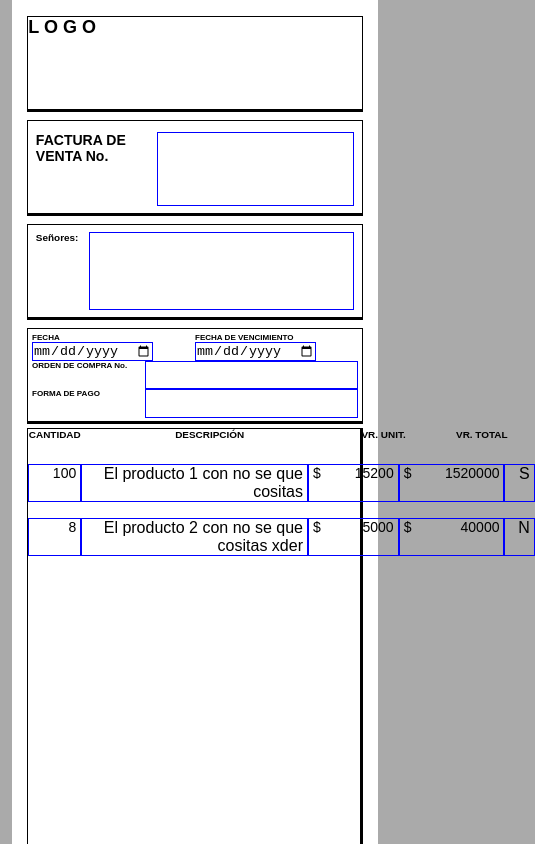
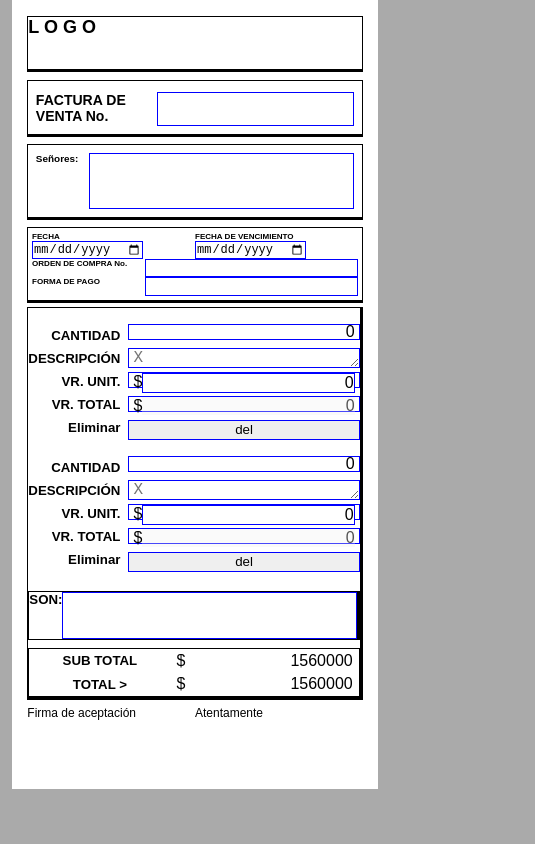
Before and after one commit to jhnemogap/invoiceJHNS_01, a website built with Parcel: page index.html in a window 390 px wide. Shown: the top 844 px of the page, 535 px wide, since content can reach past the window. Built offline with nearby package versions, Linux system fonts and the light colour scheme.

Commit message:
Finish main HTML and CSS

```diff
--- a/index.html
+++ b/index.html
@@ -24,7 +24,7 @@
           <input
             class="header-item__bill-numb"
             type="number"
-            min="0001"
+            min="1"
             max="9999"
             size="4"
             maxlength="4"
@@ -83,6 +83,7 @@
             <h5>DESCRIPCIÓN</h5>
             <h5>VR. UNIT.</h5>
             <h5>VR. TOTAL</h5>
+            <h5>Del</h5>
           </div>
 
           <div id="products" class="products">
@@ -91,11 +92,28 @@
         </section>
 
         <section class="price-container">
-          SON: y Precio
+          <div class="price-inText-container">
+            <h5 class="noPrint">SON:</h5>
+            <textarea
+              class="price-inText"
+              rows="2"
+              spellcheck="true"
+            ></textarea>
+          </div>
+
+          <div class="price-inNumber-container">
+            <h5 class="noPrint">SUB TOTAL</h5>
+            <p id="price-subTotal" class="price-subTotal">
+              <span>$</span>
+            </p>
+
+            <h5 class="noPrint">TOTAL ></h5>
+            <p id="price-total" class="price-total"><span>$</span></p>
+          </div>
         </section>
       </main>
 
-      <footer class="footer">
+      <footer class="footer noPrint">
         <div class="accept-container">
           Firma de aceptación
         </div>
--- a/src/index.js
+++ b/src/index.js
@@ -1,25 +1,66 @@
 let $products = document.getElementById('products');
+let $priceSubTotal = document.getElementById('price-subTotal');
+let $priceTotal = document.getElementById('price-total');
+const templateProduct = () => `
+<div class="products-attributes-noDisplay noPrint">
+  <h5>CANTIDAD</h5>
+  <h5>DESCRIPCIÓN</h5>
+  <h5>VR. UNIT.</h5>
+  <h5>VR. TOTAL</h5>
+  <h5>Eliminar</h5>
+</div>
+
+<input
+  type="number"
+  value="0"
+  min="1"
+  class="product-attribute product-amount"
+/>
+
+<textarea
+  placeholder="X"
+  class="product-attribute product-descript"
+  wrap="hard"
+  cols="52"
+  rows="1"
+  spellcheck="true"
+></textarea>
+
+<div class="product-attribute product-vr-unit">
+  <span class="currency-symbol">$</span>
+  <input
+    type="number"
+    value="0"
+    min="1"
+    class="product-value"
+  />
+</div>
+
+<div class="product-attribute product-vr-total">
+  <span>$</span>
+  <input
+    type="number"
+    value="0"
+    min="1"
+    disabled
+    class="product-value"
+  />
+</div>
+
+<button class="product-attribute noPrint">del</button>
+`;
 
 let newProduct = document.createElement('article');
 newProduct.setAttribute('id', 'product-0');
 newProduct.classList.add('product');
-newProduct.innerHTML = `
-    <p class="product__amount">100</p>
-    <p class="product__descrip">El producto 1 con no se que cositas</p>
-    <p class="product__vr-unit"><span>$</span>15200</p>
-    <p class="product__vr-total"><span>$</span>1520000</p>
-    <p class="noPrint">S</p>
-  `;
+newProduct.innerHTML = templateProduct();
 $products.appendChild(newProduct);
 
 newProduct = document.createElement('article');
 newProduct.setAttribute('id', 'product-1');
 newProduct.classList.add('product');
-newProduct.innerHTML = `
-    <p class="product__amount">8</p>
-    <p class="product__descrip">El producto 2 con no se que cositas xder</p>
-    <p class="product__vr-unit"><span>$</span>5000</p>
-    <p class="product__vr-total"><span>$</span>40000</p>
-    <p class="noPrint">N</p>
-  `;
+newProduct.innerHTML = templateProduct();
 $products.appendChild(newProduct);
+
+$priceSubTotal.append(`1560000`);
+$priceTotal.append(`1560000`);
--- a/src/styles.css
+++ b/src/styles.css
@@ -2,7 +2,9 @@
   --borderSingle1: 1px solid #000;
   --borderBottom1: 0.1cm solid #000;
   --borderInput: 1px solid #0000ff;
+  --fontSizeBase: 12px;
   --fontSizeProduct: 16px;
+  --productsGridTemplate: 1fr / 1.4cm 12.9cm 2.4cm 2.8cm 0.8cm;
 }
 
 *,
@@ -18,7 +20,7 @@
 
 body {
   font-family: sans-serif;
-  font-size: 12px;
+  font-size: var(--fontSizeBase);
   display: flex;
   justify-content: center;
   background-color: #aaa;
@@ -26,8 +28,22 @@ body {
 
 input,
 textarea {
+  font-size: var(--fontSizeProduct);
   border: var(--borderInput);
   outline: none;
+  resize: none;
+}
+
+/* Chrome, Safari, Edge, Opera */
+input::-webkit-outer-spin-button,
+input::-webkit-inner-spin-button {
+  -webkit-appearance: none;
+  margin: 0;
+}
+
+/* Firefox */
+input[type='number'] {
+  -moz-appearance: textfield;
 }
 
 #app {
@@ -69,7 +85,6 @@ textarea {
 }
 
 .header-item__sr-text {
-  resize: none;
   font-weight: bold;
 }
 
@@ -77,6 +92,10 @@ textarea {
   padding: 0.1cm;
   grid-template: repeat(3, 1fr) / repeat(2, 1fr);
   grid-gap: 0;
+}
+
+.header-item:nth-child(4) input {
+  font-size: var(--fontSizeBase);
 }
 
 .header-item__purchase-numb,
@@ -93,8 +112,8 @@ textarea {
   border-bottom: var(--borderBottom1);
   border-right: var(--borderBottom1);
   display: grid;
-  grid-template: 16.9cm 2.3cm / 1fr;
-  grid-gap: 0.2cm;
+  grid-template: 16.9cm 2.25cm / 1fr;
+  grid-gap: 0.2cm 0cm;
 }
 
 .products-container {
@@ -106,53 +125,102 @@ textarea {
   text-align: center;
   height: 0.5cm;
   display: grid;
-  grid-template-columns: 1.4cm minmax(6cm, 12.9cm) 2.4cm 2.8cm;
+  grid-template: var(--productsGridTemplate);
+}
+
+.products-attributes-noDisplay {
+  display: none;
 }
 
 .product {
   display: grid;
-  grid-template-columns: 1.4cm 12.9cm 2.4cm 2.8cm 0.8cm;
+  grid-template: var(--productsGridTemplate);
   font-size: var(--fontSizeProduct);
-  text-align: right;
   margin-top: 1em;
 }
 
-.product p {
+.product-attribute {
   padding: 0px 4px;
   border: var(--borderInput);
 }
 
-.product__amount,
-.product__vr-unit,
-.product__vr-total {
-  font-size: 0.875em;
+.product-descript {
+  resize: vertical;
+  padding-right: 10px;
+  min-height: 1.25em;
 }
 
-.product__vr-unit,
-.product__vr-total {
+.product-amount,
+.product-vr-unit,
+.product-vr-total {
+  text-align: right;
+  align-items: start;
+  height: 1em;
+}
+
+.product-vr-unit,
+.product-vr-total {
   display: flex;
   justify-content: space-between;
 }
 
-/*--- MEDIA QUERIES - Screen < 816px and print ---*/
-@media only screen and (max-width: 815.9px) {
-  #app {
-    width: 94%;
-    height: inherit;
-    padding: 4%;
-  }
-
-  .header {
-    display: grid;
-    grid-template: repeat(4, 1fr) / 1fr;
-    grid-gap: 0.2cm 0.2cm;
-  }
-
-  .product {
-    grid-template-columns: 1.4cm minmax(6cm, 12.9cm) 2.4cm 2.8cm 0.8cm;
-  }
+.product-value {
+  width: 100%;
+  text-align: right;
 }
 
+.product-vr-total .product-value {
+  border: 0;
+}
+
+.price-container {
+  display: grid;
+  grid-template: 1fr / 14.3cm 4.9cm;
+  grid-column-gap: 0.2cm;
+}
+
+.price-inText-container {
+  border: var(--borderSingle1);
+  border-right: var(--borderBottom1);
+  font-size: var(--fontSizeProduct);
+  display: grid;
+  grid-template: 1.25cm 1fr / 1fr 13cm;
+}
+
+.price-inText {
+  font-size: var(--fontSizeProduct);
+  padding: 0.4em 0.6em 0;
+}
+
+.price-inNumber-container {
+  border: var(--borderSingle1);
+  display: grid;
+  grid-template: 1fr 1fr / 0.75fr 1fr;
+  justify-items: center;
+  align-items: center;
+  font-size: var(--fontSizeProduct);
+}
+
+.price-subTotal,
+.price-total {
+  height: 100%;
+  width: 100%;
+  display: flex;
+  justify-content: space-between;
+  align-items: center;
+  padding: 0 6px 0;
+}
+
+/*---- F O O T E R -----*/
+.footer {
+  margin-top: 0.15cm;
+  display: grid;
+  grid-template: 1.8cm / 1fr 1fr;
+}
+
+/*-----------------------
+----- MEDIA QUERIES -----
+-------------------------*/
 @media print {
   :root {
     --borderSingle1: 1px solid #fff;
@@ -169,3 +237,62 @@ textarea {
     visibility: hidden;
   }
 }
+
+/* Screen < 816px */
+@media screen and (max-width: 815.9px) {
+  :root {
+    --productsGridTemplate: 1fr / 1.4cm minmax(6cm, 1fr) 2.4cm 2.8cm 0.8cm;
+  }
+
+  #app {
+    width: 94%;
+    height: inherit;
+    padding: 4%;
+  }
+
+  .header {
+    display: grid;
+    height: 7.6cm;
+    grid-template: repeat(2, 1.5cm) repeat(2, 2cm) / 1fr;
+    grid-gap: 0.2cm 0cm;
+  }
+
+  .main {
+    grid-template: 1fr auto / 1fr;
+  }
+
+  .price-container {
+    grid-template: 1fr 1fr / 1fr;
+    grid-row-gap: 0.2cm;
+    margin-top: 1em;
+  }
+
+  .price-inText-container {
+    grid-template: 1.25cm / auto 1fr;
+  }
+}
+
+/* Screen < 620px */
+@media screen and (max-width: 619.9px) {
+  :root {
+    --productsGridTemplate: 1.4cm minmax(6cm, 1fr) 2.4cm 2.8cm 0.8cm;
+  }
+
+  .product {
+    grid-template: repeat(5, 1fr) / 1fr 4fr;
+    grid-gap: 4px 8px;
+  }
+
+  .products-attributes {
+    display: none;
+  }
+
+  .products-attributes-noDisplay {
+    grid-column: 1;
+    grid-row: 1 / -1;
+    display: flex;
+    flex-direction: column;
+    justify-content: space-around;
+    text-align: right;
+  }
+}
```
